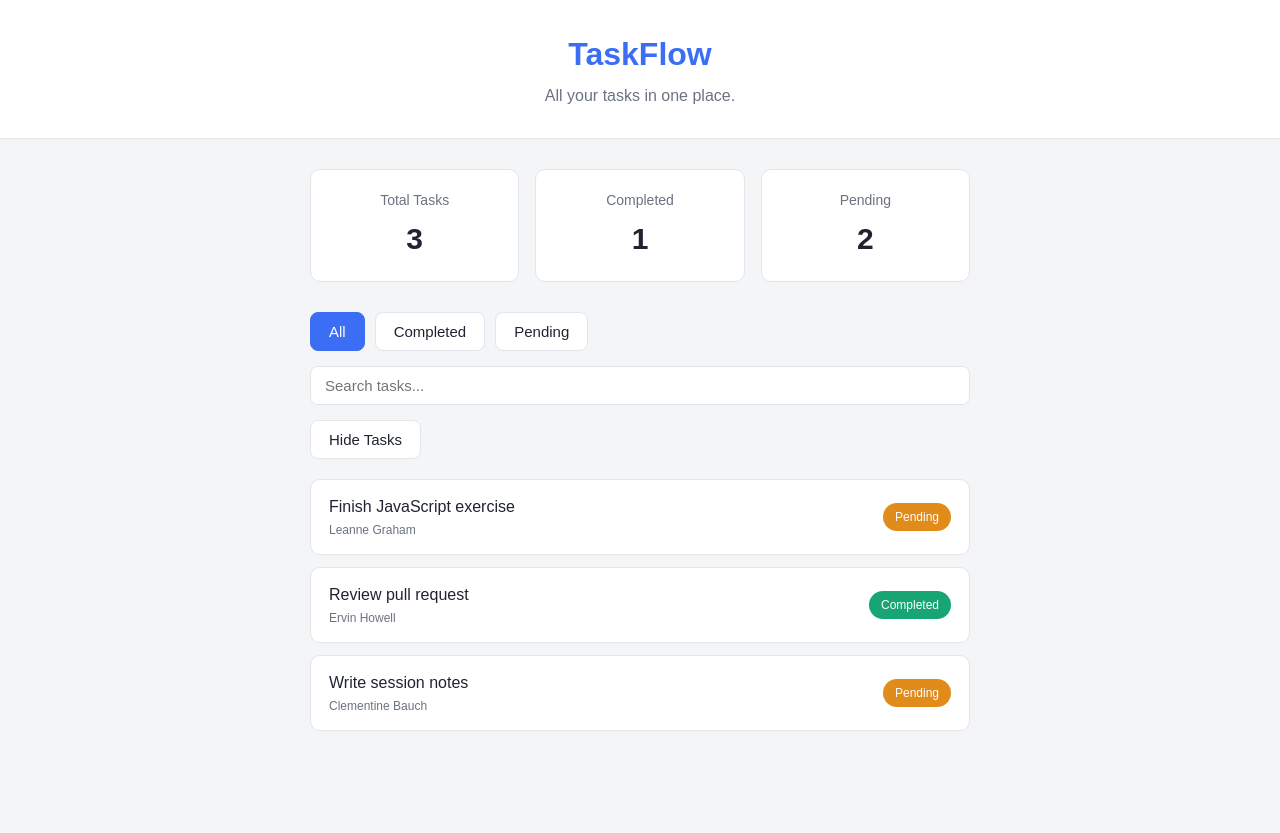
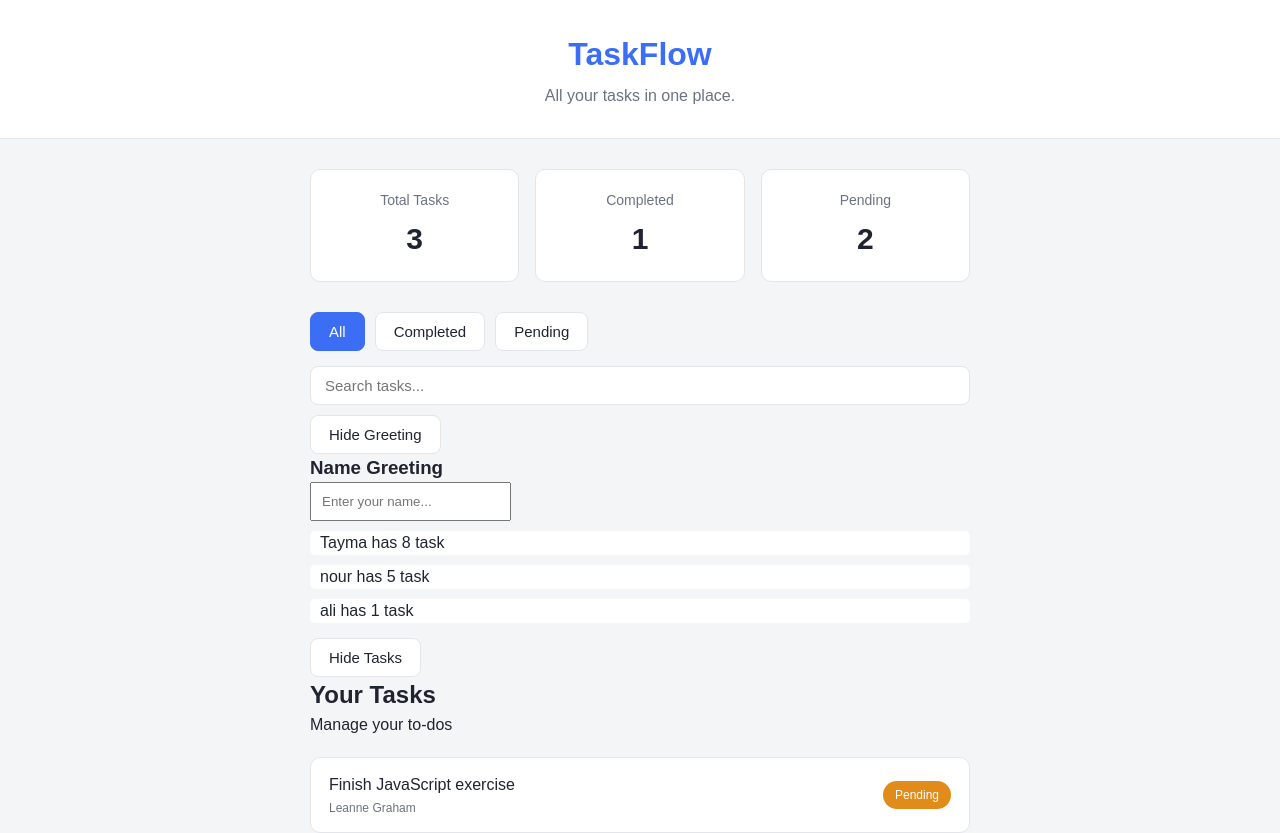
Before and after one commit to b4f-cohort8-salamiyah/b4f-cohort8-salamiyah-react-2026, a React (Vite) app: page / in a window 1280 px wide. Shown: the top 833 px of the page. Before the commit the page ends 800 px from the top, so only its background shows below. Built offline with nearby package versions, Linux system fonts and the light colour scheme.

Commit message:
Session 06 combined homework

```diff
--- a/src/App.tsx
+++ b/src/App.tsx
@@ -2,13 +2,29 @@ import { ChangeEvent, useState } from "react";
 import Header from "./components/Header";
 import StatCard from "./components/StatCard";
 import TaskItem from "./components/TaskItem";
+import SectionTitle from './components/SectionTitle';
+import PersonSummary from "./components/PersonSummary";
+
 
 function App() {
   // const currentFilter = "completed";
   const [currentFilter, setCurrentFilter] = useState("all");
   const [searchText, setSearchText] = useState("");
   const [showTasks, setShowTasks] = useState(true);
+  const [name, setName] = useState('');
+  const [showGreeting, setShowGreeting] = useState(true);
 
+  let greetingMessage = '';
+if (name === '') {
+  greetingMessage = '';
+} else if (name === 'admin') {
+  greetingMessage = 'Welcome back, admin.';
+} else {
+  greetingMessage = 'Hello, ' + name + '!';
+}
+function handleToggleGreeting() {
+  setShowGreeting(!showGreeting);
+}
   function handleShowAll(): void {
     setCurrentFilter("all");
   }
@@ -28,6 +44,9 @@ function App() {
   function handleToggleTasks() {
     setShowTasks(!showTasks);
   }
+  function handleNameChange(event: ChangeEvent<HTMLInputElement>) {
+  setName(event.target.value);
+}
 
   return (
     <div>
@@ -61,6 +80,7 @@ function App() {
           </button>
         </section>
 
+
         <section className="search">
           <input
             type="text"
@@ -74,11 +94,42 @@ function App() {
             <p className="search-feedback">Searching for: {searchText}</p>
           ) : null}
         </section>
+        <button onClick={handleToggleGreeting}
+  style={{
+    backgroundColor: "#ffffff",
+    border: "1px solid #e2e5ea",
+    borderRadius: "8px",
+    color: "#1f2430",
+    cursor: "pointer",
+    fontSize: "15px",
+    padding: "10px 18px",
+    marginTop:"10px"
+  }}
+>
+          {showGreeting ? 'Hide Greeting' : 'Show Greeting'}
+          </button>
+        {showGreeting ? (
+        <div >
+    <h3>Name Greeting</h3>
+    <input
+      type="text"
+      placeholder="Enter your name..."
+      value={name}
+      onChange={handleNameChange}
+      style={{padding:"10px"}}
+    />
+    {name !== '' ? <p  style={{padding:"10px", color:"#3b6ef5"}}>{greetingMessage}</p> : null}
+  </div>
+) : null}
+        <div style={{marginTop:"10px"}}>
+          <PersonSummary  name="Tayma" taskCount={8} />
+        <PersonSummary name="nour" taskCount={5} />
+        <PersonSummary name="ali" taskCount={1} /></div>
 
         <button className="toggle-tasks-button" onClick={handleToggleTasks}>
           {showTasks ? "Hide Tasks" : "Show Tasks"}
         </button>
-
+         <SectionTitle title="Your Tasks" subtitle="Manage your to-dos" />
         {showTasks ? (
           <ul className="task-list">
             <TaskItem
--- /dev/null
+++ b/src/components/PersonSummary.tsx
@@ -0,0 +1,15 @@
+interface PersonSummaryProps {
+  name: string;
+  taskCount: number;
+}
+
+function PersonSummary(props: PersonSummaryProps) {
+  return (
+    <p style={{marginTop:"10px",paddingLeft:"10px",
+    backgroundColor:"white",borderRadius:"5px"}}>
+      {props.name} has {props.taskCount} task</p>
+  );
+}
+
+
+export default PersonSummary;
--- /dev/null
+++ b/src/components/SectionTitle.tsx
@@ -0,0 +1,15 @@
+interface SectionTitleProps {
+  title: string;
+  subtitle:string;
+}
+
+
+function SectionTitle(props: SectionTitleProps) {
+
+  return <div>
+    <h2>{props.title}</h2>
+   <p >{props.subtitle}</p>
+   </div>
+}
+
+export default SectionTitle;
```
